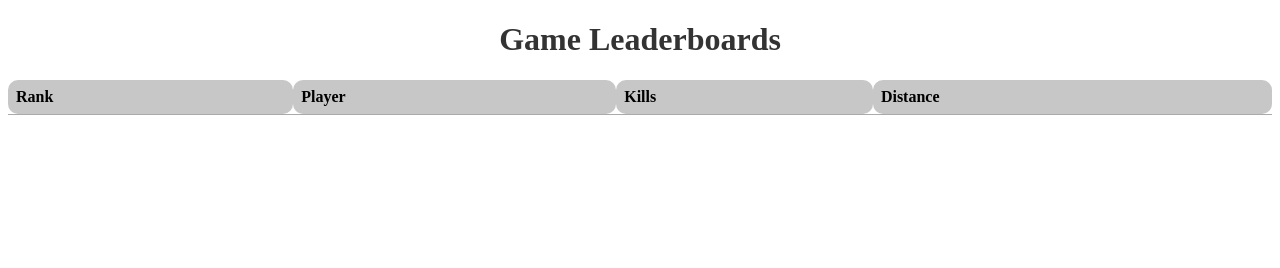
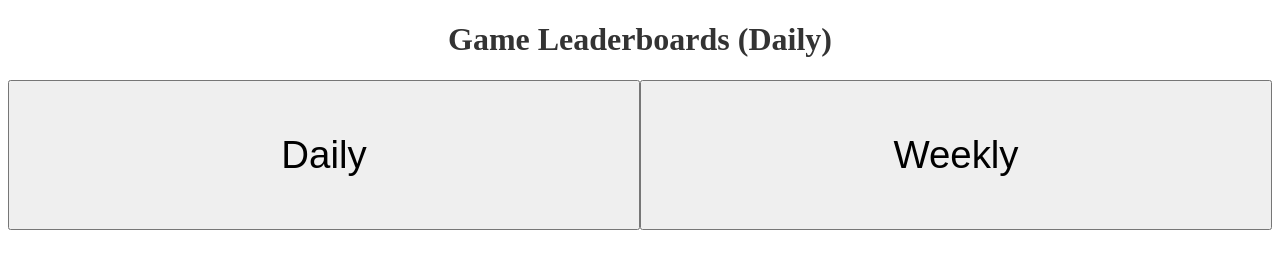
Before and after one commit to toarch7/toarch7.github.io, a plain HTML site: page index.html in a window 1280 px wide. Drawn offline with nearby package versions, Linux system fonts and the light colour scheme; no server answers.

Commit message:
weekly & daily buttons plus some more tomfoolery

```diff
--- a/index.html
+++ b/index.html
@@ -15,18 +15,24 @@
         text-align: left;
         border-bottom: 1px solid #aaaaaa;
         border-radius: 10px;
+
     }
 
-    th {
-        background-color: #c7c7c7;
+    .firstRow {
+        background-color: #e9e9ed;
         border-radius: 10px;
         font-weight: bold;
-        width: 3px;
+        width: 5px;
+
+        outline-color: #8f8f9d;
+        outline-width: 4px;
     }
 
     td {
         font-family: 'Courier New', Courier, monospace;
-        font-size: x-large;
+        font-size: xx-large;
+
+        height: 50px;
     }
 
     .entryRow:hover {
@@ -42,20 +48,29 @@
         text-align: center;
         color: #333;
     }
+
+    .button-container {
+        font-size: xx-large;
+        display: flex;
+        height: 150px;
+    }
+
+    .half-button {
+        font-size: larger;
+        flex: 1;
+    }
+
   </style>
 </head>
 <body>
-  <h1>Game Leaderboards</h1>
+    <h1 id="bottomText">Game Leaderboards (yes)</h1>
 
-    <table>
-        <tr>
-            <th>Rank</th>
-            <th>Player</th>
-            <th>Kills</th>
-            <th>Distance</th>
-        </tr>
+    <div class="button-container">
+        <button class="half-button" onclick="populateLeaderboard('daily')">Daily</button>
+        <button class="half-button" onclick="populateLeaderboard('weekly')">Weekly</button>
+    </div>
 
-    </table>
+    <table id="mainTable"> </table>
 
     <script src="https://cdnjs.cloudflare.com/ajax/libs/axios/1.2.1/axios.min.js"></script>
 
@@ -93,25 +108,57 @@
             return _area + _subarea + _loop;
         }
 
+        function resetTable(table) {
+
+            let head = table.createTHead();
+
+            let row = head.insertRow();
+            row.classList.add("firstRow");
+
+            let rankCell = row.insertCell();
+            let playerCell = row.insertCell();
+            let scoreCell = row.insertCell();
+            let distanceCell = row.insertCell();
+
+            rankCell.textContent = "Rank";
+            playerCell.textContent = "Player";
+            scoreCell.textContent = "Score";
+            distanceCell.textContent = "Distance";
+
+            scoreCell.classList.add("centrify");
+            distanceCell.classList.add("centrify");
+
+            return head;
+        }
+
         function populateLeaderboard(kind) {
-            const table = document.querySelector("table");
+            if (kind != "daily" && kind != "weekly")
+                return; // peak protection
+
+            const table = document.getElementById("mainTable");
+            const header = document.getElementById("bottomText");
+
+            header.innerText = "Game Leaderboards (" + kind.replace(kind[0], kind[0].toUpperCase()) + ")";
+            table.innerHTML = "";
 
             axios.get("https://raw.githubusercontent.com/toarch7/ntm-browser/main/leaderboards/" + kind + "list.json")
                 .then((res) => {
                     let data = res.data;
 
                     let entries = Object.values(data.entries);
+                    entries.sort((a, b) => b.kills - a.kills);
 
-                    entries.sort((a, b) => b.kills - a.kills)
+                    head = resetTable(table);
 
                     entries.forEach((entry, index) => {
-                        const row = table.insertRow();
+
+                        let row = head.insertRow();
                         row.classList.add("entryRow");
 
-                        const rankCell = row.insertCell();
-                        const playerCell = row.insertCell();
-                        const scoreCell = row.insertCell();
-                        const distanceCell = row.insertCell();
+                        let rankCell = row.insertCell();
+                        let playerCell = row.insertCell();
+                        let scoreCell = row.insertCell();
+                        let distanceCell = row.insertCell();
 
                         scoreCell.classList.add("centrify");
                         distanceCell.classList.add("centrify");
```
